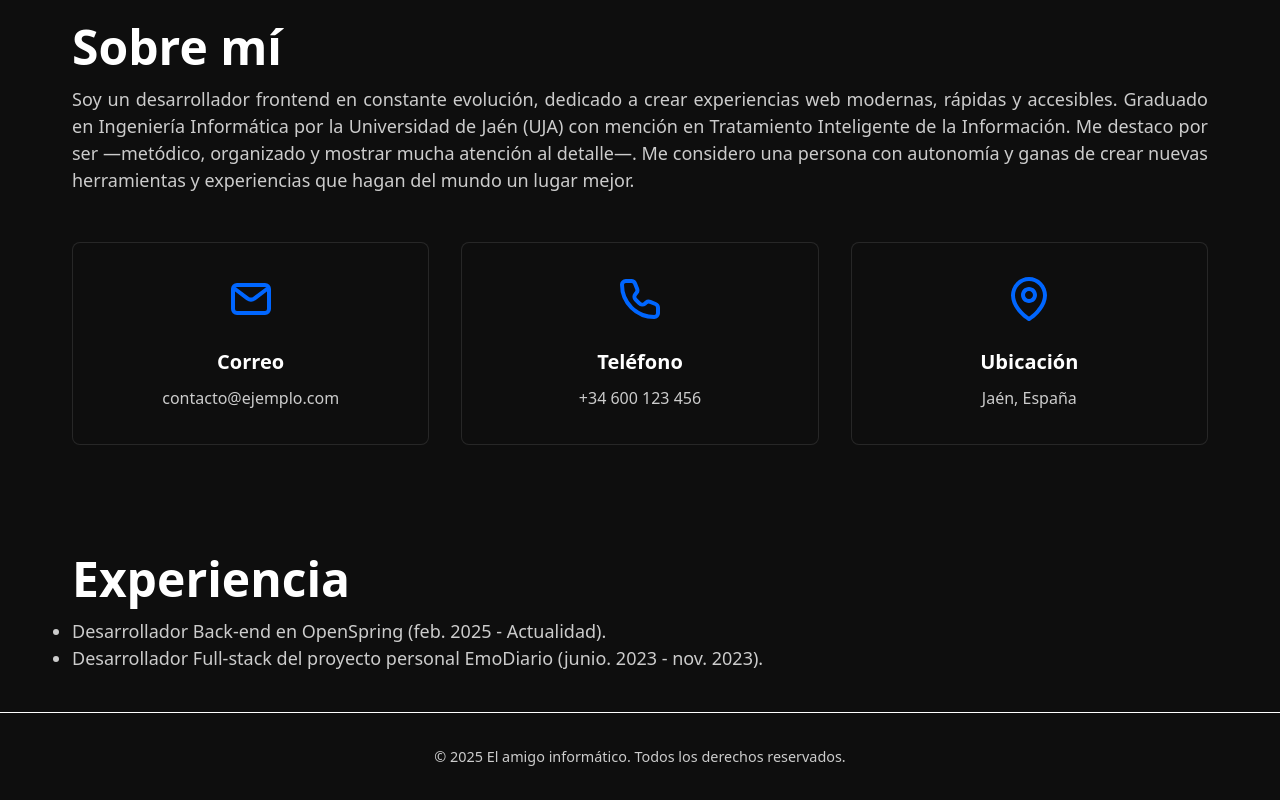
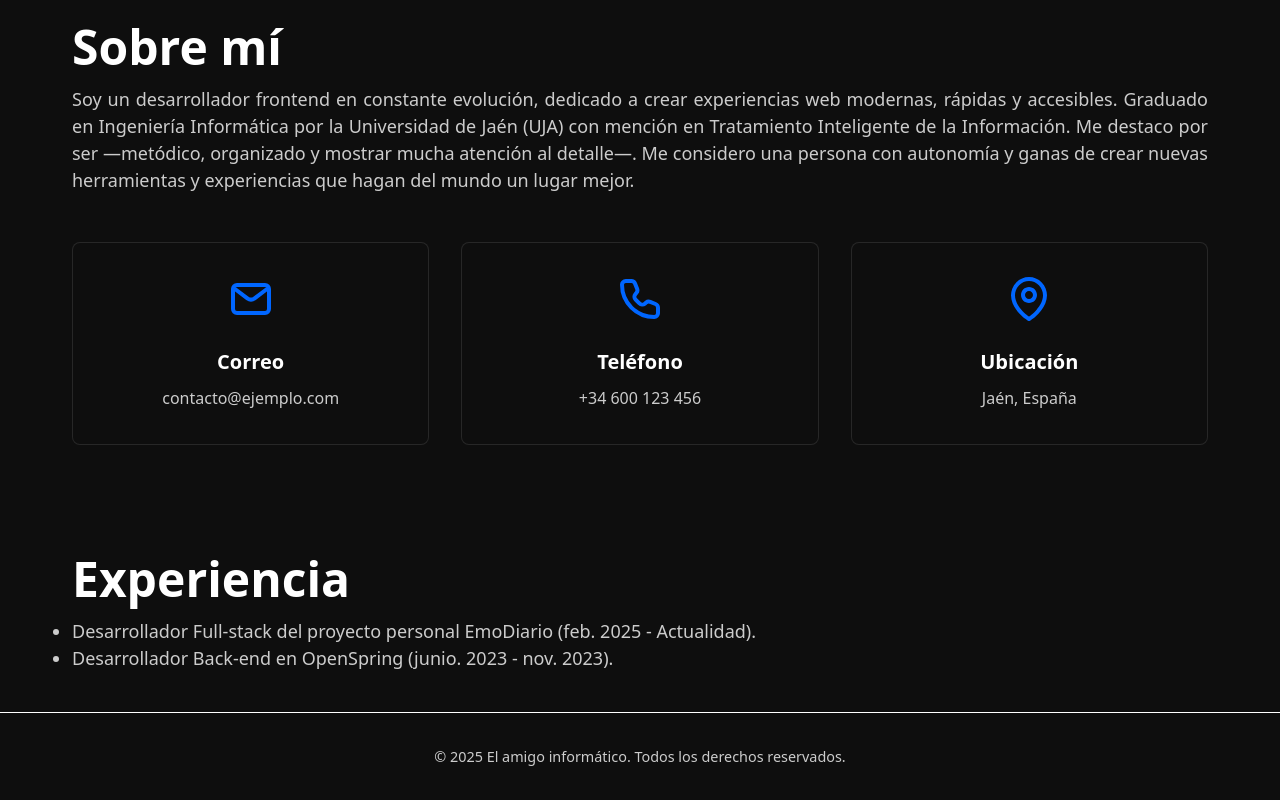
Before and after one commit to alexguti-eng/blog-personal, a plain HTML site: page index.html in a window 1280 px wide. Shown: the part 1470-2270 px from the top of the page. Drawn offline with Linux system fonts and the light colour scheme.

Commit message:
fix(html): corregir errata

```diff
--- a/index.html
+++ b/index.html
@@ -188,8 +188,8 @@
                 <div class="section-header">
                     <h2>Experiencia</h2>
                     <ul>
-                        <li>Desarrollador Back-end en OpenSpring (feb. 2025 - Actualidad).</li>
-                        <li>Desarrollador Full-stack del proyecto personal EmoDiario (junio. 2023 - nov. 2023).</li>
+                        <li>Desarrollador Full-stack del proyecto personal EmoDiario (feb. 2025 - Actualidad).</li>
+                        <li>Desarrollador Back-end en OpenSpring (junio. 2023 - nov. 2023).</li>
                     </ul>
                 </div>
             </div>
```
